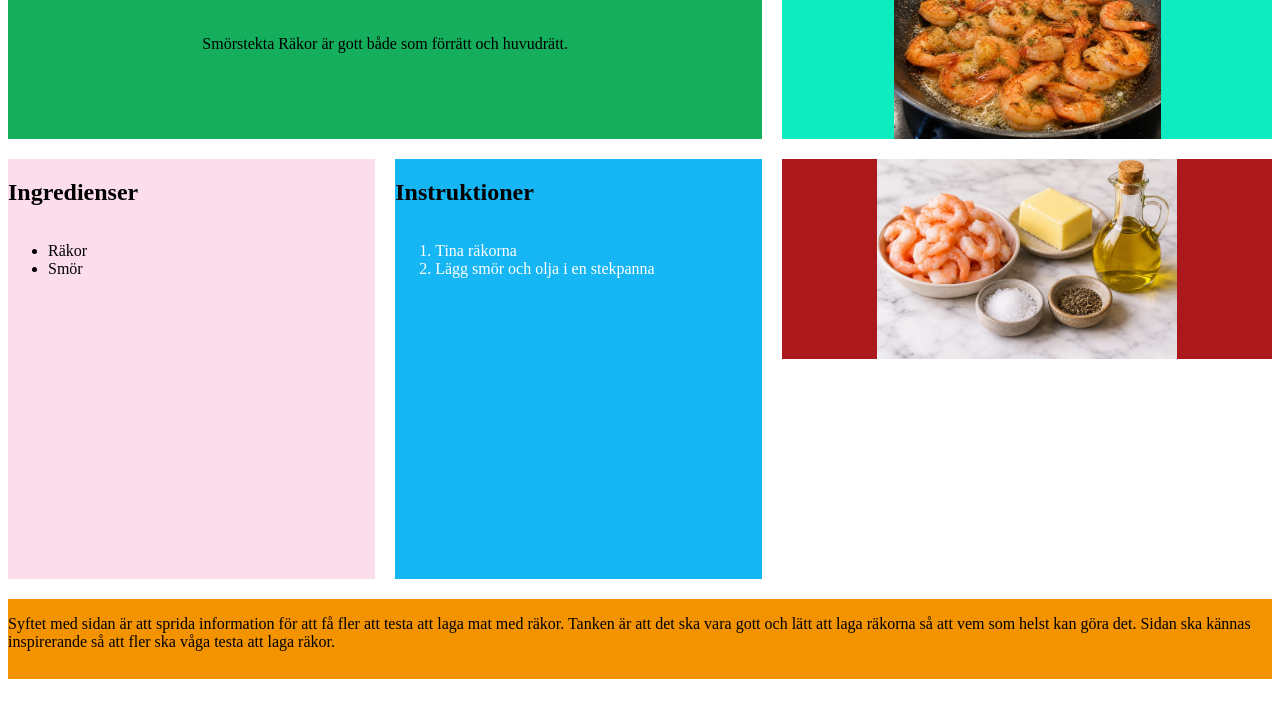
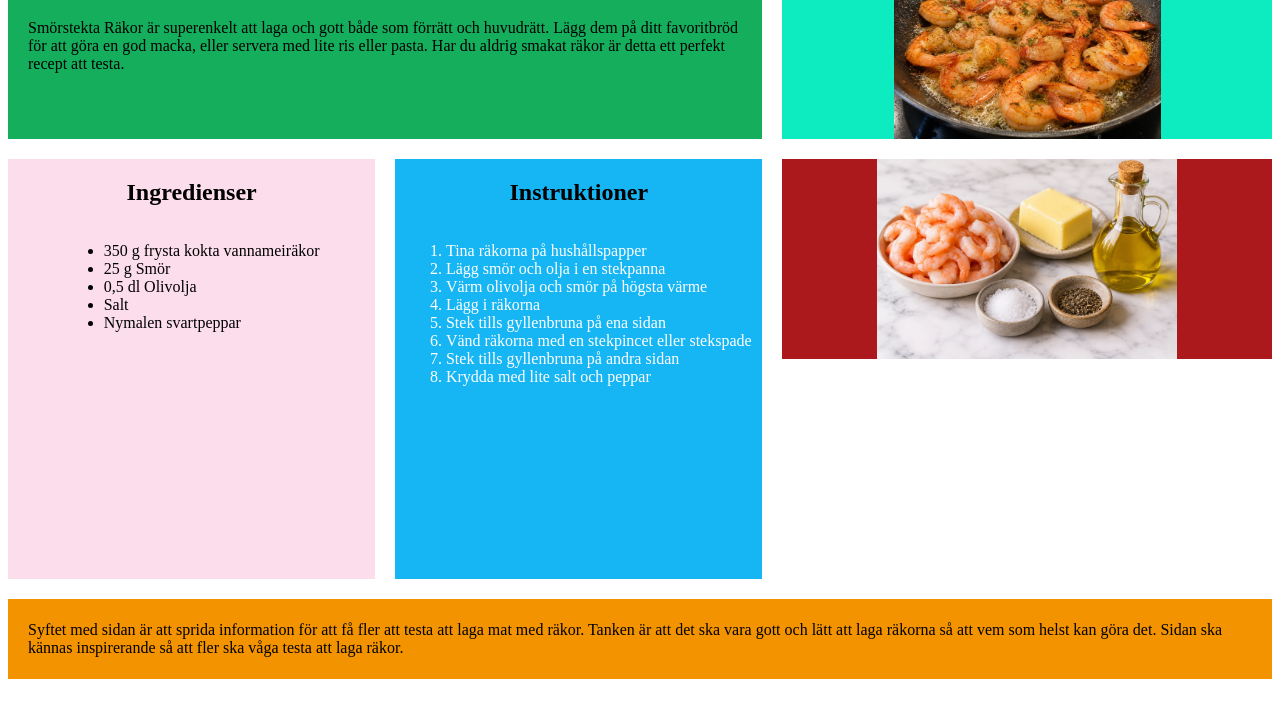
Before and after one commit to Coolpal-real/Webb_projekt_matrecept, a plain HTML site: page index.html in a window 1280 px wide. Shown: the part 69-786 px from the top of the page. Drawn offline with Linux system fonts and the light colour scheme.

Commit message:
Text färdigskriven samt inkluderande av margins och centrerande av text

```diff
--- a/index.html
+++ b/index.html
@@ -9,7 +9,10 @@
 <body>
     <div class="header">
         <h1>Smörstekta Räkor</h1>
-        <p>Smörstekta Räkor är gott både som förrätt och huvudrätt.</p>
+        <p>Smörstekta Räkor är superenkelt att laga och gott både som förrätt och huvudrätt.
+            Lägg dem på ditt favoritbröd för att göra en god macka, eller servera med lite ris
+            eller pasta. Har du aldrig smakat räkor är detta ett perfekt recept att testa.
+        </p>
     </div>
     <div class="header-img">
         <img src="./img/Smörstekta räkor.webp" alt="Smörstekta Räkor">
@@ -17,15 +20,24 @@
     <div class="ingredients">
         <h2>Ingredienser</h2>
         <ul>
-            <li>Räkor</li>
-            <li>Smör</li>
+            <li>350 g frysta kokta vannameiräkor</li>
+            <li>25 g Smör</li>
+            <li>0,5 dl Olivolja</li>
+            <li>Salt</li>
+            <li>Nymalen svartpeppar</li>
         </ul>
     </div>
     <div class="instructions">
         <h2>Instruktioner</h2>
         <ol>
-            <li>Tina räkorna</li>
+            <li>Tina räkorna på hushållspapper</li>
             <li>Lägg smör och olja i en stekpanna</li>
+            <li>Värm olivolja och smör på högsta värme</li>
+            <li>Lägg i räkorna</li>
+            <li>Stek tills gyllenbruna på ena sidan</li>
+            <li>Vänd räkorna med en stekpincet eller stekspade</li>
+            <li>Stek tills gyllenbruna på andra sidan</li>
+            <li>Krydda med lite salt och peppar</li>
         </ol>
     </div>
     <div class="ingredients-img">
--- a/style.css
+++ b/style.css
@@ -29,6 +29,13 @@ body{
     align-items: center;
     background-color: #14AE5C;
 }
+.header p
+{
+    margin-left: 20px;
+    margin-right: 20px;
+    margin-bottom: 20px;
+    margin-top: 0px;
+}
 .header-img img
 {
     width: 100%;
@@ -42,7 +49,7 @@ body{
 {
     display: flex;
     flex-direction: column;
-    align-items: flex-start;
+    align-items: center;
     background-color: #FCDDEC;
 }
 .ingredients-img img
@@ -58,7 +65,7 @@ body{
 {
     display: flex;
     flex-direction: column;
-    align-items: flex-start;
+    align-items: center;
     background-color: #16B5F4;
 }
 .instructions li
@@ -69,6 +76,13 @@ body{
 {
     display: flex;
     flex-direction: column;
-    align-items: center;
+    justify-content: center;
     background-color: #F49300;
 }
+.footer p
+{
+    margin-left: 20px;
+    margin-right: 20px;
+    margin-bottom: 0px;
+    margin-top: 0px;
+}
```
